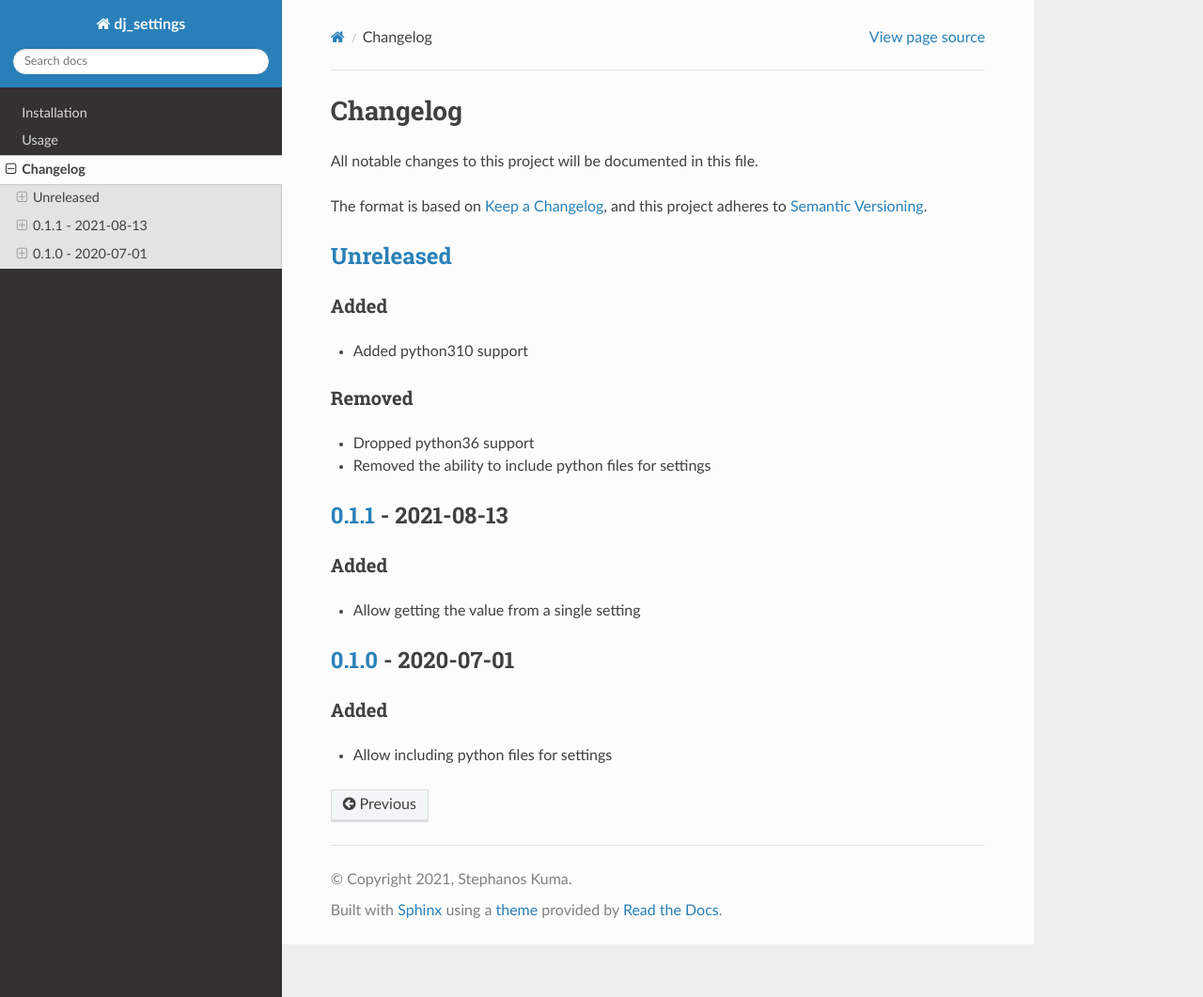
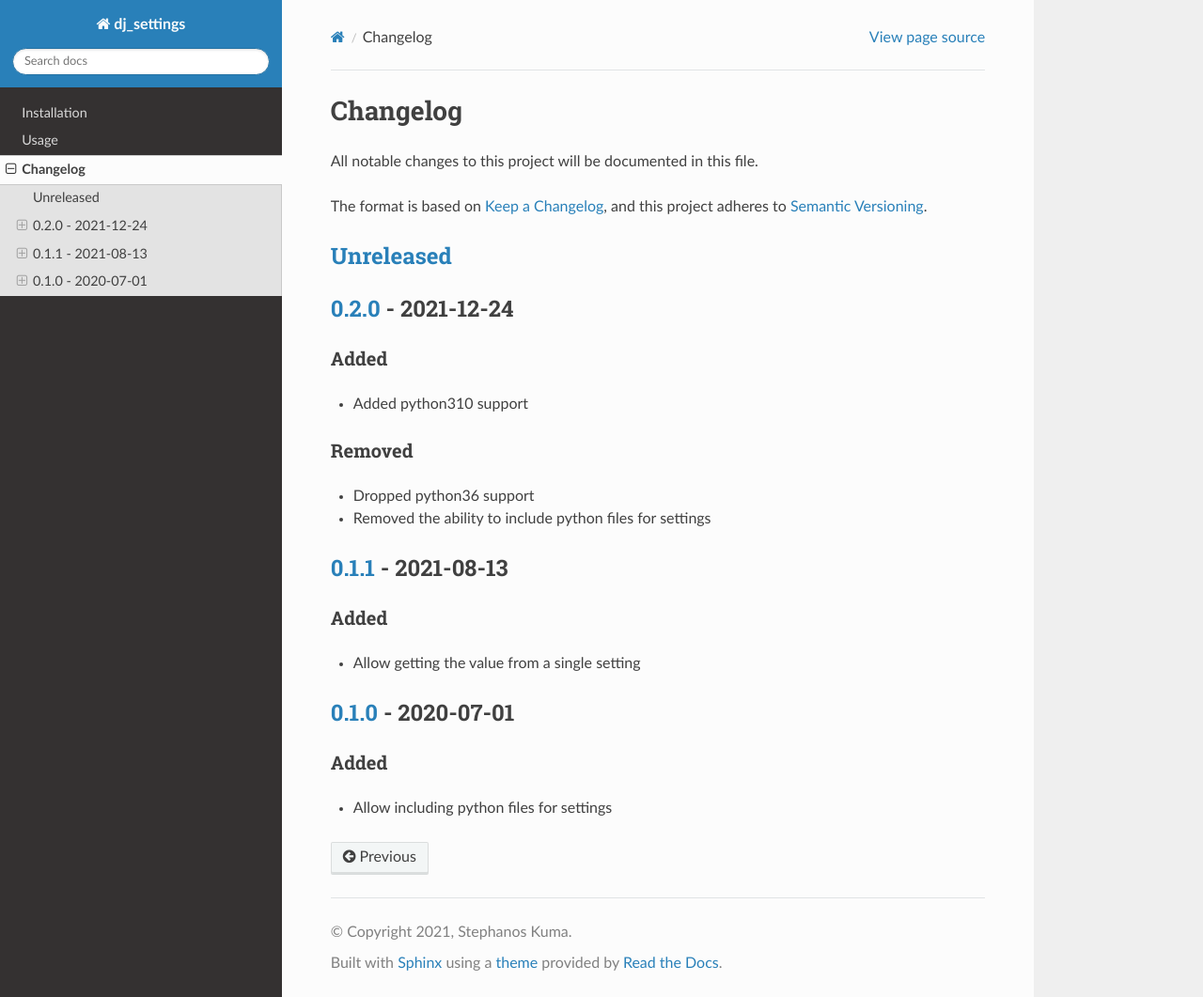
Before and after one commit to spapanik/dj_settings, a Sphinx documentation site: the page built from docs/source/changelog.rst, in a window 1280 px wide and 1061 px high. Shown: the whole window at 94% size. Built offline with Sphinx 7.4.7 and the Read the Docs theme 2.0.0, drawn with Linux system fonts in a browser that asks for light colours.

Commit message:
Bump version

```diff
--- a/CHANGELOG.rst
+++ b/CHANGELOG.rst
@@ -8,6 +8,9 @@ The format is based on `Keep a Changelog`_, and this project adheres to `Semanti
 
 `Unreleased`_
 -------------
+
+`0.2.0`_ - 2021-12-24
+---------------------
 
 Added
 ^^^^^
@@ -33,7 +36,8 @@ Added
 * Allow including python files for settings
 
 
-.. _`unreleased`: https://github.com/spapanik/dj_settings/compare/v0.1.1...main
+.. _`unreleased`: https://github.com/spapanik/dj_settings/compare/v0.2.0...main
+.. _`0.2.0`: https://github.com/spapanik/dj_settings/compare/v0.1.0...v0.2.0
 .. _`0.1.1`: https://github.com/spapanik/dj_settings/compare/v0.1.0...v0.1.1
 .. _`0.1.0`: https://github.com/spapanik/dj_settings/releases/tag/v0.1.0
 
--- a/docs/source/installation.rst
+++ b/docs/source/installation.rst
@@ -7,7 +7,7 @@ The easiest way is to use `poetry`_ to manage your dependencies and add *dj_sett
 .. code-block:: toml
 
     [tool.poetry.dependencies]
-    dj_settings = "^0.1.1"
+    dj_settings = "^0.2.0"
 
 
 .. _poetry: https://python-poetry.org/
--- a/pyproject.toml
+++ b/pyproject.toml
@@ -26,7 +26,7 @@ testpaths = "tests"
 
 [tool.poetry]
 name = "dj_settings"
-version = "0.1.1"
+version = "0.2.0"
 description = "django settings manager"
 authors = [
     "Stephanos Kuma <stephanos@kuma.ai>",
```
